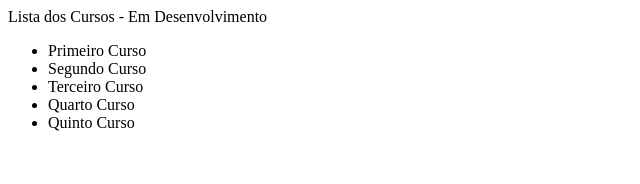
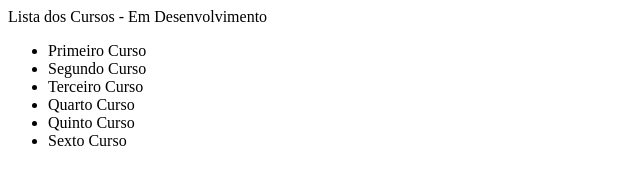
Before and after one commit to wwilsoncp/alura-git, a plain HTML site: page index.html in a window 1280 px wide. Shown: the full height of the page, 0-640 px from the left. Drawn offline with Linux system fonts and the light colour scheme.

Commit message:
Adicionando o sexto curso.

```diff
--- a/index.html
+++ b/index.html
@@ -9,6 +9,7 @@
       <li>Terceiro Curso</li>
       <li>Quarto Curso</li>
       <li>Quinto Curso</li>
+      <li>Sexto Curso</li>
     </ul>
   </p>
 </html>
```
